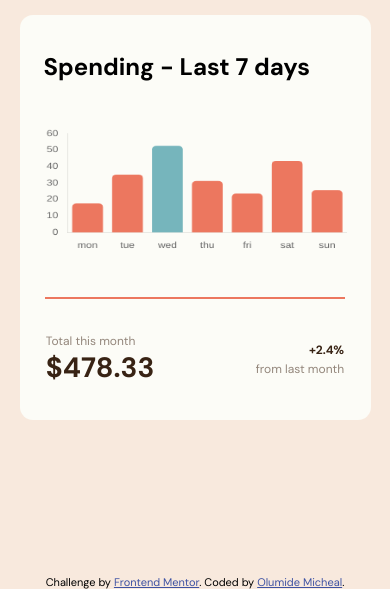
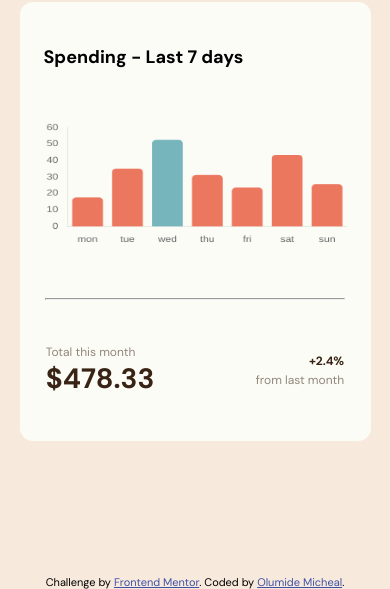
Before and after one commit to codewithmide/Expenses-chart-component, a website: page index.html in a window 390 px wide. Shown: the part 255-844 px from the top of the page. Drawn offline with nearby package versions, Linux system fonts and the light colour scheme.

Commit message:
made some fixes

```diff
--- a/styles.css
+++ b/styles.css
@@ -105,6 +105,7 @@ main {
     width: 100%;
     padding: 1rem 0 0 3rem;
     text-align: left;
+    font-size: var(--small-text);
 }
 
 canvas {
@@ -112,7 +113,7 @@ canvas {
 }
 
 hr {
-    border: .5px solid var(--non-active-chart-and-top-section-color);
+    background-color: var(--non-active-chart-and-top-section-color);
     width: 85%;
 }
 
@@ -197,7 +198,7 @@ footer {
 @media only screen and (max-width: 620px) {
     main {
         width: 90%;
-        height: 60%;
+        height: 65%;
     }
 
     .desktop {
```
